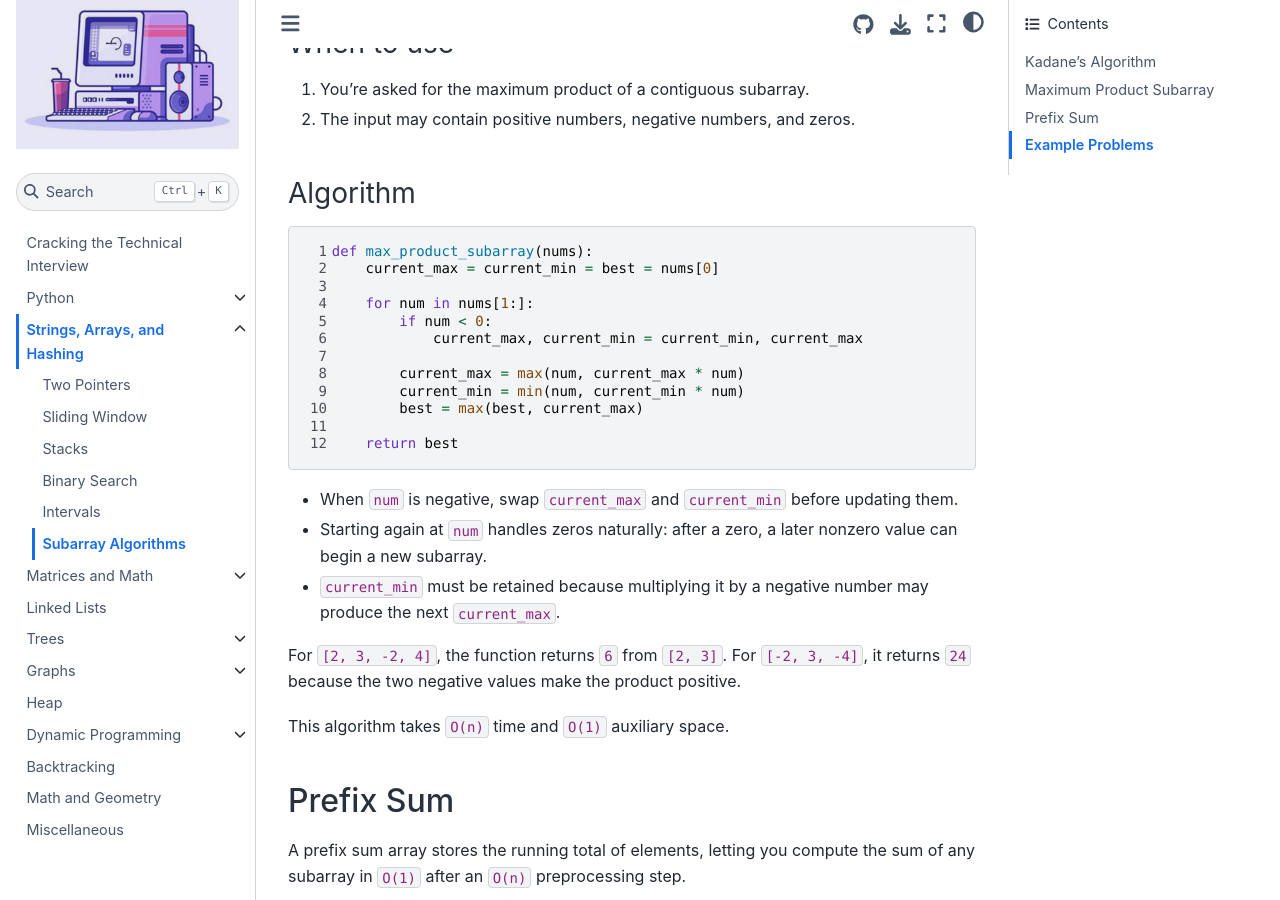
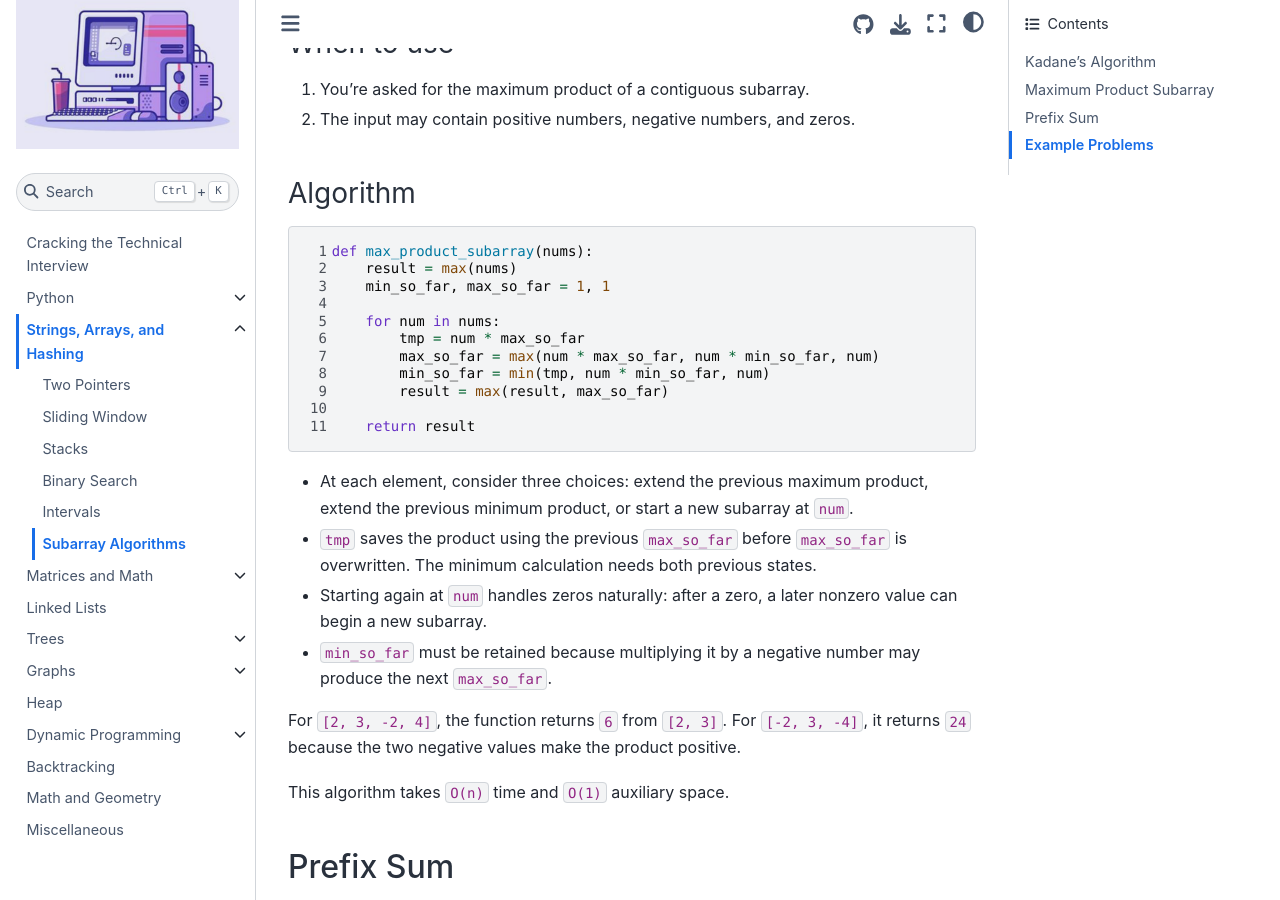
Before and after one commit to alanqi03/algo-book, a Jupyter Book: the page built from 3f.md, in a window 1280 px wide and 900 px high, scrolled down 1522 px. Built offline with Jupyter Book 1.0.4 settings and Sphinx 7.4.7 and the Sphinx Book theme 1.1.4, drawn with Linux system fonts in a browser that asks for light colours; pages that are not in the unit, such as notebooks, are missing from menus.

Commit message:
Use three-candidate max product recurrence

````diff
--- a/3f.md
+++ b/3f.md
@@ -51,22 +51,22 @@ The maximum-product problem resembles Kadane's algorithm, but multiplication by
 linenos:
 ---
 def max_product_subarray(nums):
-    current_max = current_min = best = nums[0]
+    result = max(nums)
+    min_so_far, max_so_far = 1, 1
 
-    for num in nums[1:]:
-        if num < 0:
-            current_max, current_min = current_min, current_max
+    for num in nums:
+        tmp = num * max_so_far
+        max_so_far = max(num * max_so_far, num * min_so_far, num)
+        min_so_far = min(tmp, num * min_so_far, num)
+        result = max(result, max_so_far)
 
-        current_max = max(num, current_max * num)
-        current_min = min(num, current_min * num)
-        best = max(best, current_max)
-
-    return best
+    return result
 ```
 
-- When `num` is negative, swap `current_max` and `current_min` before updating them.
+- At each element, consider three choices: extend the previous maximum product, extend the previous minimum product, or start a new subarray at `num`.
+- `tmp` saves the product using the previous `max_so_far` before `max_so_far` is overwritten. The minimum calculation needs both previous states.
 - Starting again at `num` handles zeros naturally: after a zero, a later nonzero value can begin a new subarray.
-- `current_min` must be retained because multiplying it by a negative number may produce the next `current_max`.
+- `min_so_far` must be retained because multiplying it by a negative number may produce the next `max_so_far`.
 
 For `[2, 3, -2, 4]`, the function returns `6` from `[2, 3]`. For `[-2, 3, -4]`, it returns `24` because the two negative values make the product positive.
 
````
